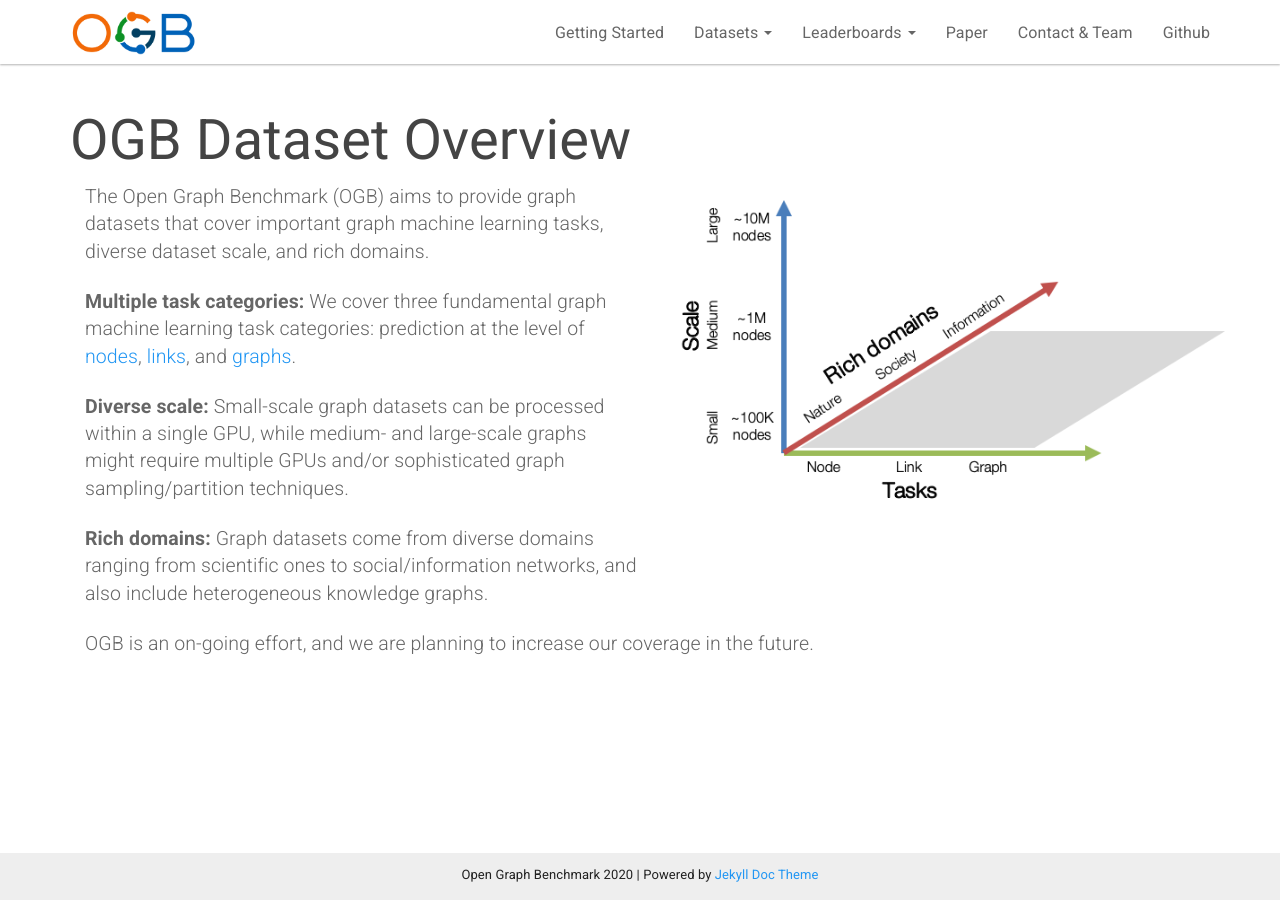
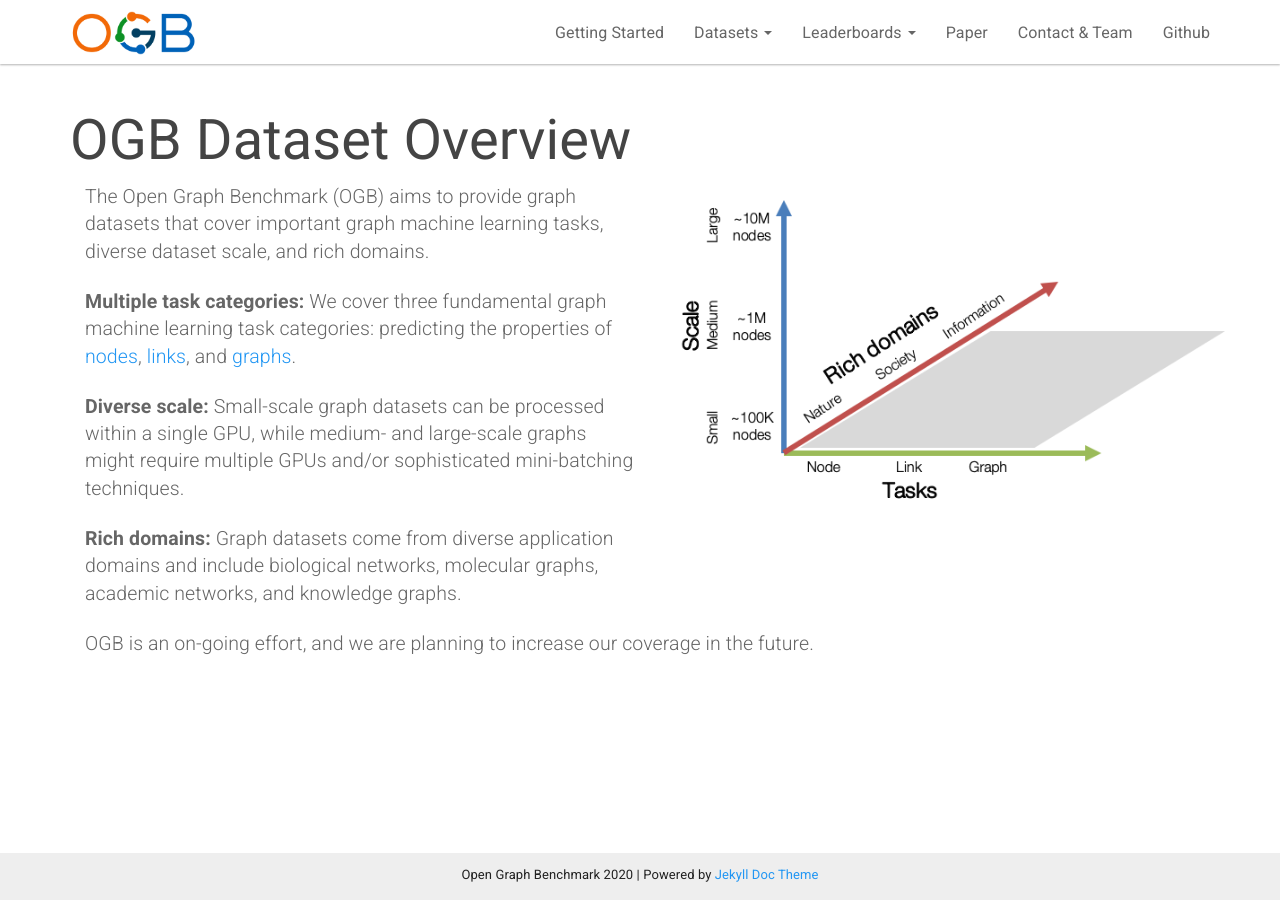
Before and after one commit to snap-stanford/ogb-web, a Jekyll site: the page built from _docs/datasets/dataset_overview.md, in a window 1280 px wide. Built offline with Jekyll 4.4.1, drawn with Linux system fonts in a browser that asks for light colours.

Commit message:
update overview

```diff
--- a/_docs/datasets/dataset_overview.md
+++ b/_docs/datasets/dataset_overview.md
@@ -12,13 +12,13 @@ permalink: /docs/dataset_overview/
                 The Open Graph Benchmark (OGB) aims to provide graph datasets that cover important graph machine learning tasks, diverse dataset scale, and rich domains.
             </p>
             <p class="lead">
-                <b>Multiple task categories:</b> We cover three fundamental graph machine learning task categories: prediction at the level of <a href="../nodeprop/">nodes</a>, <a href="../linkprop/">links</a>, and <a href="../graphprop/">graphs</a>.  <br/>
+                <b>Multiple task categories:</b> We cover three fundamental graph machine learning task categories: predicting the properties of <a href="../nodeprop/">nodes</a>, <a href="../linkprop/">links</a>, and <a href="../graphprop/">graphs</a>.  <br/>
             </p>
             <p class="lead">
-                <b>Diverse scale:</b> Small-scale graph datasets can be processed within a single GPU, while medium- and large-scale graphs might require multiple GPUs and/or sophisticated graph sampling/partition techniques. <br/>
+                <b>Diverse scale:</b> Small-scale graph datasets can be processed within a single GPU, while medium- and large-scale graphs might require multiple GPUs and/or sophisticated mini-batching techniques. <br/>
             </p>
             <p class="lead">
-                <b>Rich domains:</b> Graph datasets come from diverse domains ranging from scientific ones to social/information networks, and also include heterogeneous knowledge graphs.  <br/>
+                <b>Rich domains:</b> Graph datasets come from diverse application domains and include biological networks, molecular graphs, academic networks, and knowledge graphs.  <br/>
             </p>
         </div>
         <div class="col-md-6 text-center">
```
